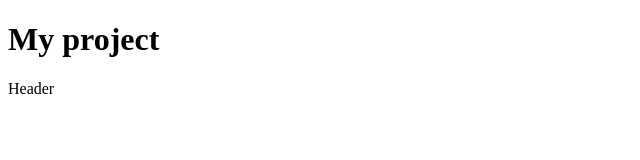
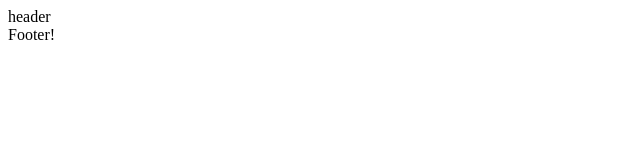
Before and after one commit to VShveda/my-project, a plain HTML site: page index.html in a window 1280 px wide. Shown: the whole page, without its empty margins (0-640 px from the left). Drawn offline with Linux system fonts and the light colour scheme.

Commit message:
add text

```diff
--- a/index.html
+++ b/index.html
@@ -3,12 +3,11 @@
 <head>
 	<meta charset="UTF-8">
 	<meta name="viewport" content="width=device-width, initial-scale=1.0">
-	<title>Document</title>
+	<title>My project</title>
 </head>
 <body>
-	<h1>My project</h1>
-	<header>Header</header>
+	<header>header</header>
 	<main></main>
-	<footer></footer>
+	<footer>Footer!</footer>
 </body>
 </html>
```
